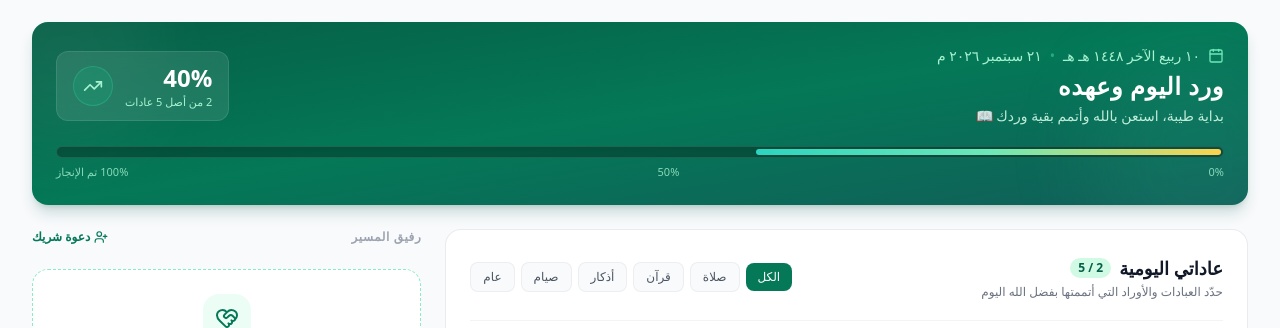
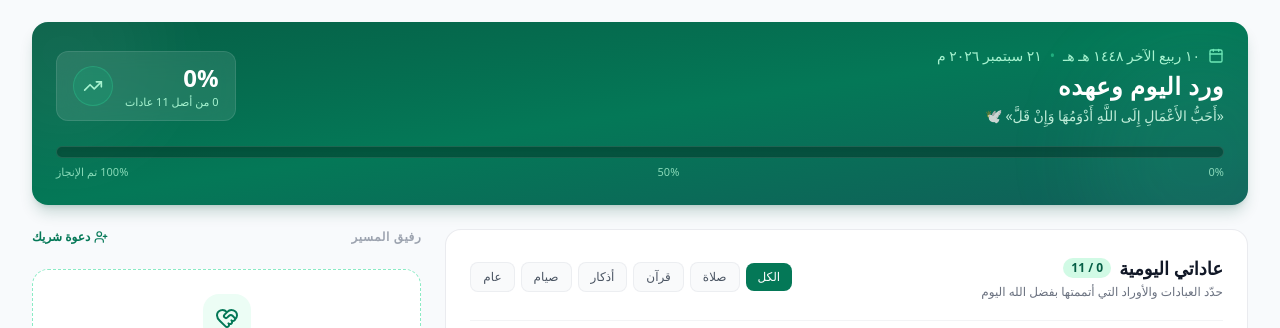
Before and after one commit to abdalluhj-s/mueen, a Next.js app: page / in a window 1280 px wide. Shown: the part 165-493 px from the top of the page. Built offline with nearby package versions, Linux system fonts and the light colour scheme; no server answers.

Commit message:
fix-habits-revert-restructure-bell-dropdown

```diff
--- a/app/actions/habits.ts
+++ b/app/actions/habits.ts
@@ -58,9 +58,8 @@ export async function toggleHabitCompletion(
     throw new Error('حدث خطأ أثناء حفظ حالة الورد اليومي.');
   }
 
-  // 3. تطبيق Revalidation لتحديث الكاش وشريط التقدم فورياً في الواجهة
-  revalidatePath('/');
-  revalidatePath('/dashboard');
+  // لا نستخدم revalidatePath هنا لأن الحالة تُدار محلياً عبر localStorage
+  // revalidatePath يسبب إعادة تحميل الصفحة وفقدان حالة المستخدم
 
   return {
     success: true,
--- a/app/page.tsx
+++ b/app/page.tsx
@@ -13,16 +13,53 @@ import { createClient } from '../lib/supabase/client';
 import { Quote, Sparkles, UserPlus, LogIn, X } from 'lucide-react';
 import Link from 'next/link';
 
+// إصدار العادات الافتراضية — تغييره يؤدي لإعادة ضبط LocalStorage للزوار الجدد
+const HABITS_VERSION = 'v3';
+const HABITS_KEY = 'mueen_habits';
+const VERSION_KEY = 'mueen_habits_version';
+
 const DEFAULT_HABITS: HabitItem[] = [
-  { id: 'h1', title: 'الصلوات الخمس في أوقاتها مع الجماعة', category: 'صلاة', completed: true, timeHint: 'الفجر، الظهر، العصر، المغرب، العشاء' },
-  { id: 'h2', title: 'ورد القرآن اليومي (جزء أو نصف حزب)', category: 'قرآن', completed: true, timeHint: 'بعد صلاة الفجر' },
-  { id: 'h3', title: 'أذكار الصباح والمساء', category: 'أذكار', completed: false, timeHint: 'شروق وغروب الشمس' },
-  { id: 'h4', title: 'صلاة الوتر وركعتي قيام الليل', category: 'صلاة', completed: false, timeHint: 'في الثلث الأخير من الليل' },
-  { id: 'h5', title: 'السنن الرواتب (12 ركعة)', category: 'صلاة', completed: false, timeHint: 'قبل وبعد الصلوات المفروضة' },
+  // ===== الصلوات =====
+  { id: 'h1', title: 'صلاة الفجر في وقتها مع الجماعة', category: 'صلاة', completed: false, timeHint: 'عند أذان الفجر' },
+  { id: 'h2', title: 'صلاة الظهر في وقتها مع الجماعة', category: 'صلاة', completed: false, timeHint: 'عند أذان الظهر' },
+  { id: 'h3', title: 'صلاة العصر في وقتها مع الجماعة', category: 'صلاة', completed: false, timeHint: 'عند أذان العصر' },
+  { id: 'h4', title: 'صلاة المغرب في وقتها مع الجماعة', category: 'صلاة', completed: false, timeHint: 'عند أذان المغرب' },
+  { id: 'h5', title: 'صلاة العشاء في وقتها مع الجماعة', category: 'صلاة', completed: false, timeHint: 'عند أذان العشاء' },
+  { id: 'h6', title: 'السنن الرواتب (12 ركعة)', category: 'صلاة', completed: false, timeHint: 'قبل وبعد الصلوات المفروضة' },
+  { id: 'h7', title: 'صلاة الوتر وركعتي قيام الليل', category: 'صلاة', completed: false, timeHint: 'في الثلث الأخير من الليل' },
+  // ===== القرآن =====
+  { id: 'h8', title: 'ورد القرآن اليومي (جزء أو نصف حزب)', category: 'قرآن', completed: false, timeHint: 'بعد صلاة الفجر' },
+  // ===== الأذكار =====
+  { id: 'h9', title: 'أذكار الصباح', category: 'أذكار', completed: false, timeHint: 'بعد صلاة الفجر حتى الشروق' },
+  { id: 'h10', title: 'أذكار المساء', category: 'أذكار', completed: false, timeHint: 'من العصر حتى غروب الشمس' },
+  { id: 'h11', title: 'أذكار أخرى (النوم، الأكل، الخروج...)', category: 'أذكار', completed: false, timeHint: 'طوال اليوم' },
 ];
 
+// قراءة العادات من LocalStorage مع دعم الإصدار (Versioned)
+function loadHabitsFromStorage(): HabitItem[] {
+  if (typeof window === 'undefined') return DEFAULT_HABITS;
+  try {
+    const version = localStorage.getItem(VERSION_KEY);
+    const saved = localStorage.getItem(HABITS_KEY);
+
+    // إذا اختلف الإصدار أو لا يوجد بيانات، نبدأ من الافتراضي
+    if (version !== HABITS_VERSION || !saved) {
+      localStorage.setItem(VERSION_KEY, HABITS_VERSION);
+      localStorage.setItem(HABITS_KEY, JSON.stringify(DEFAULT_HABITS));
+      return DEFAULT_HABITS;
+    }
+
+    const parsed = JSON.parse(saved);
+    if (Array.isArray(parsed) && parsed.length > 0) return parsed;
+    return DEFAULT_HABITS;
+  } catch {
+    return DEFAULT_HABITS;
+  }
+}
+
 export default function DashboardPage() {
-  const [habits, setHabits] = useState<HabitItem[]>(DEFAULT_HABITS);
+  // Lazy initializer: يقرأ من LocalStorage مباشرةً في أول render، لا ارتداد
+  const [habits, setHabits] = useState<HabitItem[]>(() => loadHabitsFromStorage());
   const [partner, setPartner] = useState<PartnerStatus | null>(null);
   const [isInviteModalOpen, setIsInviteModalOpen] = useState(false);
   const [isAddModalOpen, setIsAddModalOpen] = useState(false);
@@ -62,24 +99,8 @@ export default function DashboardPage() {
 
   const { gregorian, hijri } = getFormattedDates();
 
-  // 1. استرجاع العادات المحفوظة من LocalStorage أو التحقق من Supabase
+  // 1. التحقق من تسجيل الدخول فقط (العادات تُحمَّل فوراً من lazy initializer)
   useEffect(() => {
-    // تحميل العادات من LocalStorage
-    try {
-      const savedHabits = localStorage.getItem('mueen_habits');
-      if (savedHabits) {
-        const parsed = JSON.parse(savedHabits);
-        if (Array.isArray(parsed) && parsed.length > 0) {
-          setHabits(parsed);
-        }
-      } else {
-        localStorage.setItem('mueen_habits', JSON.stringify(DEFAULT_HABITS));
-      }
-    } catch (e) {
-      console.warn('تعذر قراءة العادات من LocalStorage:', e);
-    }
-
-    // التحقق من حالة تسجيل الدخول
     const supabase = createClient();
     supabase.auth.getUser().then(({ data: { user } }) => {
       if (user) {
@@ -119,7 +140,7 @@ export default function DashboardPage() {
 
     // الحفظ المحلي الفوري الدائم
     try {
-      localStorage.setItem('mueen_habits', JSON.stringify(updatedHabits));
+      localStorage.setItem(HABITS_KEY, JSON.stringify(updatedHabits));
     } catch (e) {
       console.warn('تعذر الحفظ في LocalStorage:', e);
     }
@@ -151,7 +172,7 @@ export default function DashboardPage() {
     setHabits(updatedHabits);
 
     try {
-      localStorage.setItem('mueen_habits', JSON.stringify(updatedHabits));
+      localStorage.setItem(HABITS_KEY, JSON.stringify(updatedHabits));
     } catch (e) {
       console.warn('تعذر الحفظ في LocalStorage:', e);
     }
@@ -163,7 +184,7 @@ export default function DashboardPage() {
     setHabits(updatedHabits);
 
     try {
-      localStorage.setItem('mueen_habits', JSON.stringify(updatedHabits));
+      localStorage.setItem(HABITS_KEY, JSON.stringify(updatedHabits));
     } catch (e) {
       console.warn('تعذر الحفظ في LocalStorage:', e);
     }
--- a/components/Header.tsx
+++ b/components/Header.tsx
@@ -159,7 +159,7 @@ export const Header: React.FC<HeaderProps> = ({ userStreak = 9 }) => {
             {isBellOpen && (
               <div
                 dir="rtl"
-                className="absolute left-0 sm:right-auto sm:left-0 mt-2 w-80 sm:w-88 bg-white rounded-2xl shadow-xl border border-gray-100 p-4 z-50 animate-in fade-in zoom-in-95 duration-150"
+                className="absolute top-full right-0 mt-2 w-80 bg-white rounded-2xl shadow-xl border border-gray-100 p-4 z-50 animate-in fade-in zoom-in-95 duration-150"
               >
                 <div className="flex items-center justify-between pb-3 border-b border-gray-100 mb-3">
                   <div className="flex items-center gap-1.5">
@@ -236,7 +236,7 @@ export const Header: React.FC<HeaderProps> = ({ userStreak = 9 }) => {
                 {isProfileOpen && (
                   <div
                     dir="rtl"
-                    className="absolute left-0 mt-2 w-56 bg-white rounded-2xl shadow-xl border border-gray-100 p-3 z-50 animate-in fade-in zoom-in-95 duration-150"
+                    className="absolute top-full right-0 mt-2 w-56 bg-white rounded-2xl shadow-xl border border-gray-100 p-3 z-50 animate-in fade-in zoom-in-95 duration-150"
                   >
                     <div className="px-3 py-2 border-b border-gray-100 mb-2">
                       <div className="font-bold text-gray-900 text-sm truncate">{userName}</div>
```
